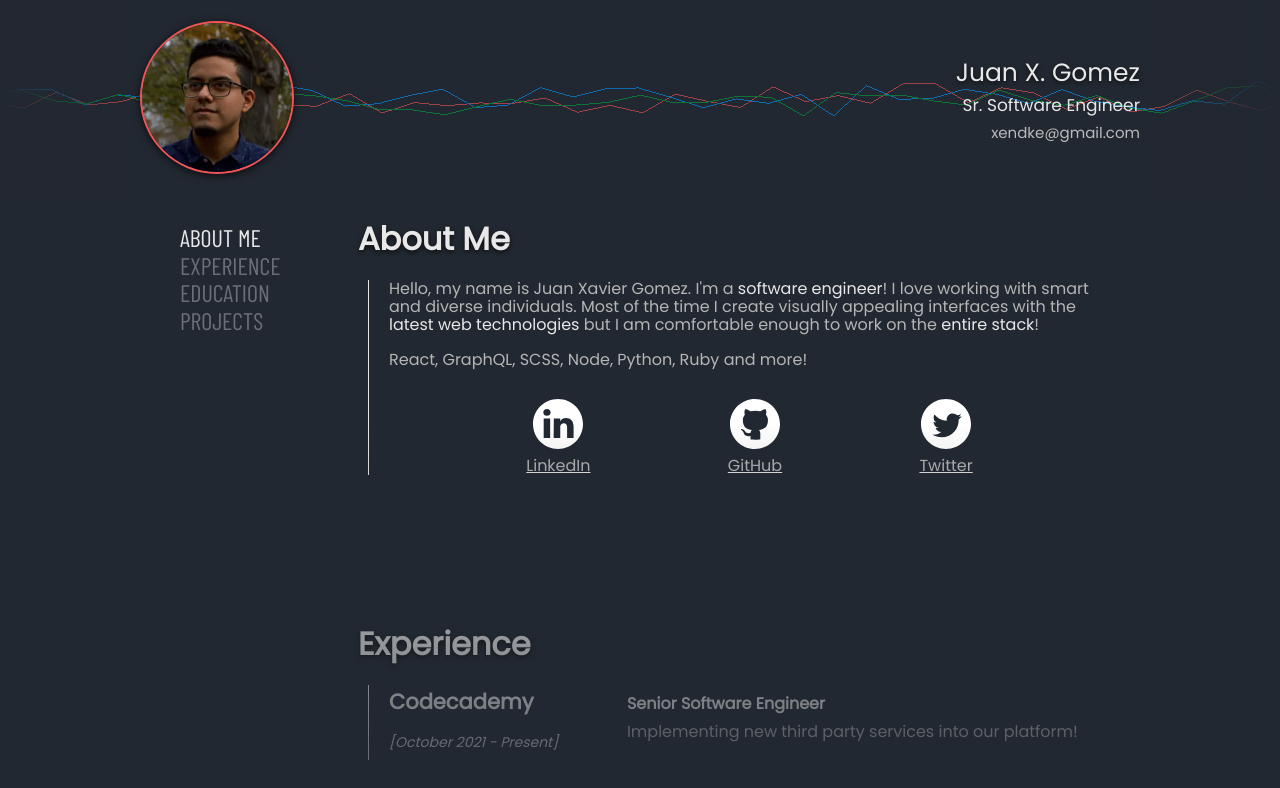
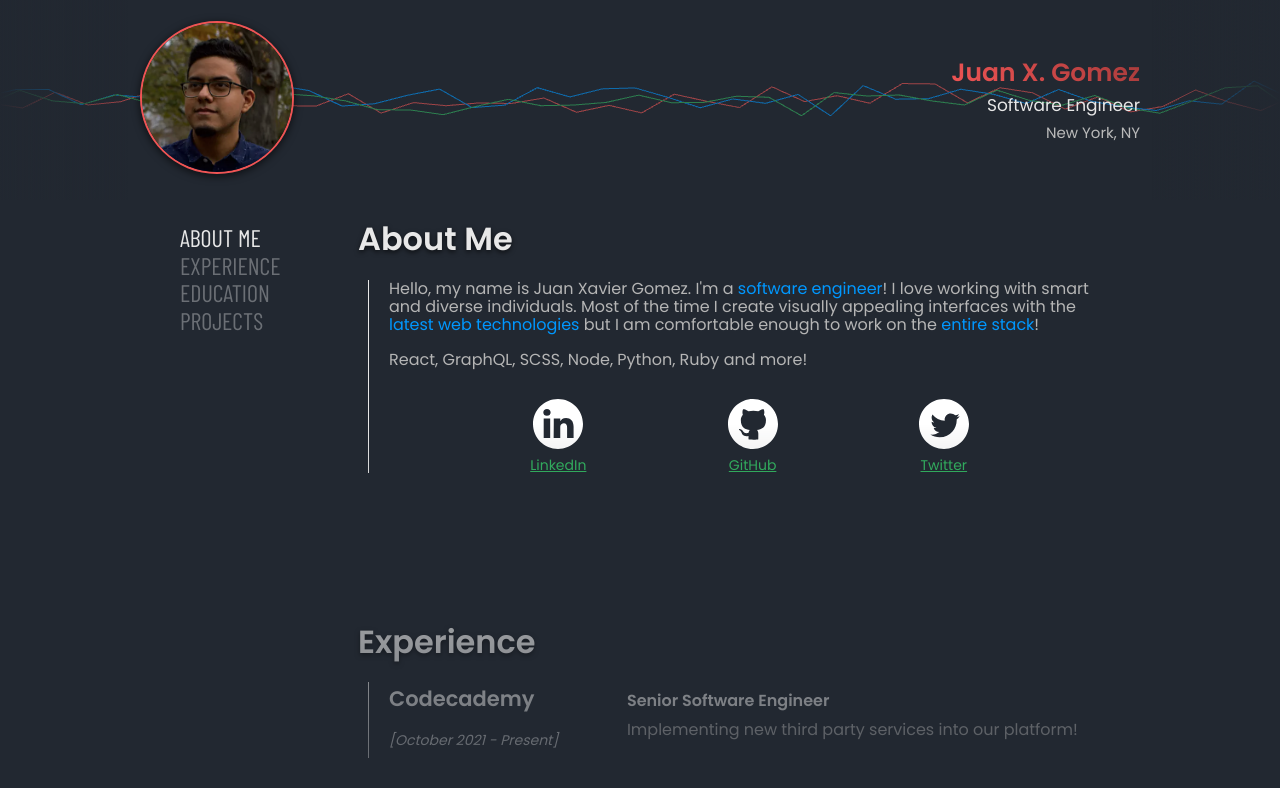
Before and after one commit to xendke/xendke.github.io, a React app: page / in a window 1280 px wide. Shown: the top 788 px of the page. Built offline with nearby package versions, Linux system fonts and the light colour scheme.

Commit message:
add more color

```diff
--- a/src/animation/index.ts
+++ b/src/animation/index.ts
@@ -14,7 +14,7 @@ class Line {
 		const boundaries: number[] = []
 		const velocities: number[] = []
 
-		const xShift = getRandomNumber(-2, 2)
+		const xShift = getRandomNumber(-3, 3)
 
 		const maxY = 5
 		const boundarySpace = 2
@@ -68,6 +68,7 @@ const runAnimation = (canvasRef: HTMLCanvasElement) => {
 
 	const renderer = new THREE.WebGLRenderer({
 		canvas: canvasRef,
+		antialias: true,
 	})
 	renderer.setPixelRatio(window.devicePixelRatio)
 	renderer.setSize(window.outerWidth, height)
@@ -81,7 +82,7 @@ const runAnimation = (canvasRef: HTMLCanvasElement) => {
 	let customLines = [
 		new Line(0xf05454, points),
 		new Line(0x0098ff, points),
-		new Line(0x00a43a, points),
+		new Line(0x33b661, points),
 	]
 	customLines.forEach((line) => scene.add(line.getLine()))
 	function resizeCanvas() {
--- a/src/components/DynamicContent/AboutMe/AboutMe.scss
+++ b/src/components/DynamicContent/AboutMe/AboutMe.scss
@@ -3,13 +3,19 @@
 .AboutMe {
 	.indent {
 		.lit {
-			color: $white;
+			color: #0098ff;
 		}
 	}
 	.links {
 		display: flex;
 		justify-content: space-evenly;
 		margin: 30px 0px;
+
+		a {
+			display: flex;
+			flex-direction: column;
+			align-items: center;
+		}
 
 		.linkLogoContainer {
 			width: 50px;
@@ -20,7 +26,8 @@
 			}
 		}
 		.linkLabel {
-			color: $whitel;
+			color: #33b661;
+			font-size: 14px;
 		}
 	}
 }
--- a/src/components/TopBar/TopBar.jsx
+++ b/src/components/TopBar/TopBar.jsx
@@ -30,8 +30,8 @@ const TopBar = () => {
 				</div>
 				<div>
 					<p className="line name">Juan X. Gomez</p>
-					<p className="line title">Sr. Software Engineer</p>
-					<p className="line email">xendke@gmail.com</p>
+					<p className="line title">Software Engineer</p>
+					<p className="line location">New York, NY</p>
 				</div>
 			</div>
 		</>
--- a/src/components/TopBar/TopBar.scss
+++ b/src/components/TopBar/TopBar.scss
@@ -63,12 +63,16 @@
 
 		&.name {
 			font-size: 25px;
-			text-shadow: 0px 2px 5px $shadow;
+			font-weight: 600;
+			background: -webkit-linear-gradient(45deg, #f05454, #a83b3b);
+			background-clip: text;
+			-webkit-background-clip: text;
+			-webkit-text-fill-color: transparent;
 		}
 		&.title {
 			font-size: 17px;
 		}
-		&.email {
+		&.location {
 			font-size: 15px;
 			color: $grey;
 		}
--- a/src/index.html
+++ b/src/index.html
@@ -11,7 +11,7 @@
 		<meta name="theme-color" content="#222831" />
 		<link rel="icon" href="./assets/favicon.ico" type="image/x-icon" />
 		<style>
-			@import url('https://fonts.googleapis.com/css2?family=Barlow+Condensed&family=Poppins:wght@300;400&display=swap');
+			@import url('https://fonts.googleapis.com/css2?family=Barlow+Condensed&family=Poppins:wght@300;400;600&display=swap');
 			body {
 				margin: 0;
 				background: #222831;
@@ -27,6 +27,9 @@
 			}
 			p {
 				color: #b5b5b5;
+			}
+			a {
+				color: #33b661;
 			}
 			.loading-mask {
 				position: absolute;
```
